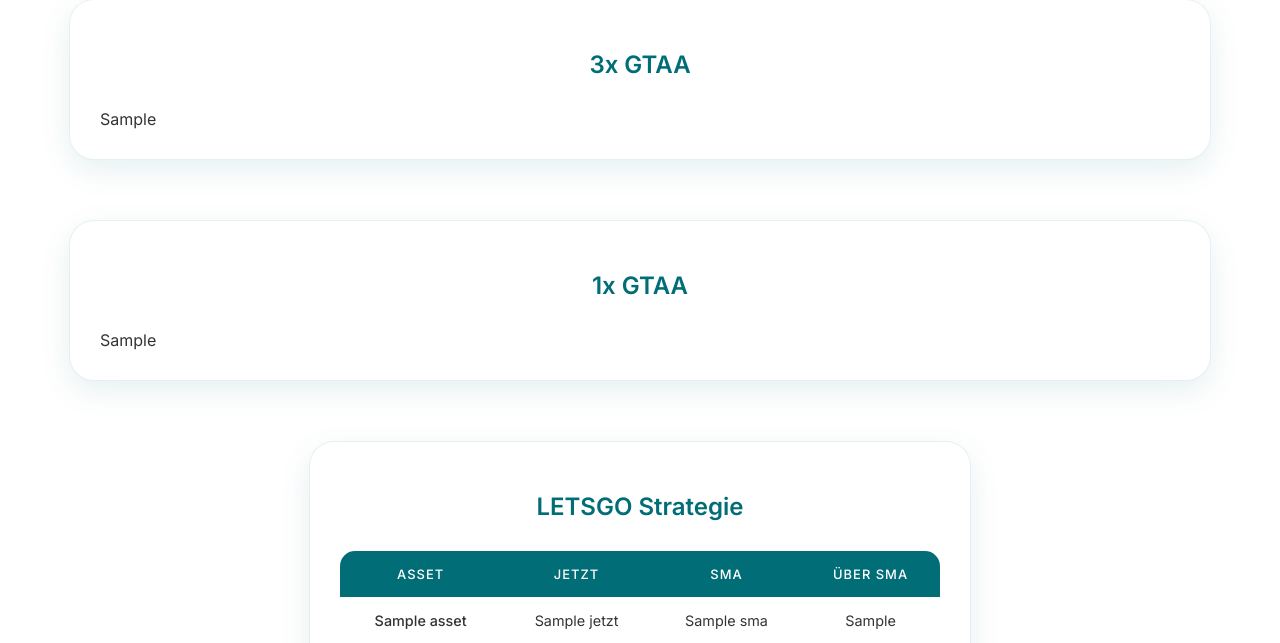
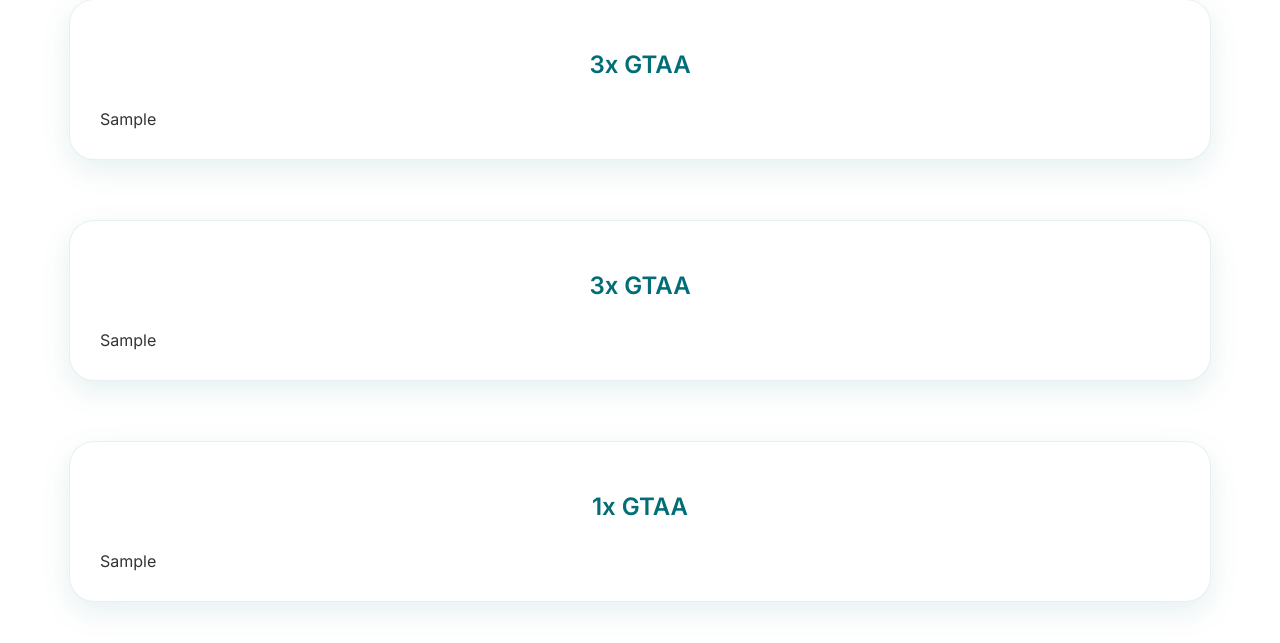
Before and after one commit to Real-M1000/Flask, a Flask app: template templates/index.html in a window 1280 px wide. Shown: the part 180-823 px from the top of the page. Run offline with Flask 3, Linux system fonts and the light colour scheme; the template is opened without the code that fills it: most values are stand-ins (such as "Sample title", 1, 10 or a date in 2020).

Commit message:
Update index.html

```diff
--- a/templates/index.html
+++ b/templates/index.html
@@ -195,6 +195,11 @@
             <h2>3x GTAA</h2>
             {{ df_3x|safe }}
         </div>
+        <div class="table-container" id="3x-gtaa-leveraged">
+            <h2>3x GTAA</h2>
+            {{ df_3x_unleveraged|safe }}
+        </div>
+
 
 
         <div class="table-container" id="1x-gtaa">
```
